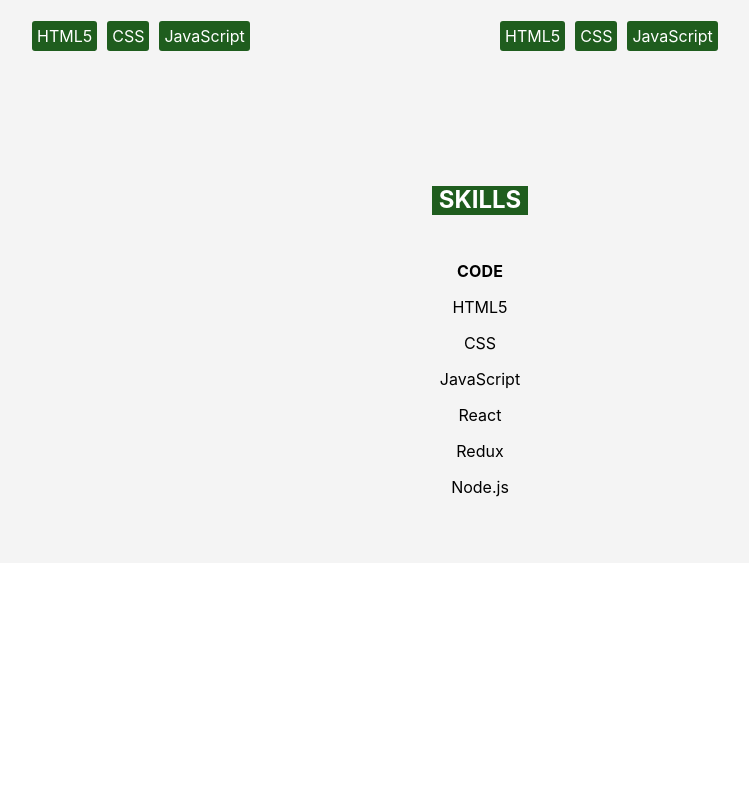
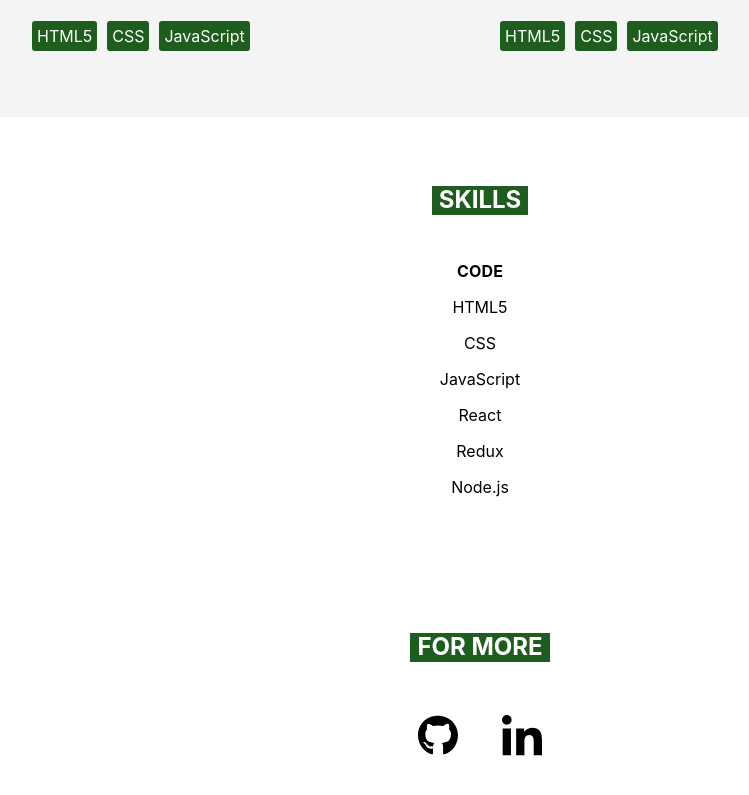
Before and after one commit to Technigo/project-react-portfolio, a React (Create React App) app: page / in a window 1280 px wide. Shown: the part 2126-2921 px from the top of the page, without its empty margins (160-909 px from the left). Before the commit the page ends 2689 px from the top, so only its background shows below. Built offline with nearby package versions, Linux system fonts and the light colour scheme.

Commit message:
Created Skills component,styled it. Need to add some more

```diff
--- a/src/App.js
+++ b/src/App.js
@@ -5,6 +5,7 @@ import Tech from 'components/Tech'
 import FeaturedProjects from 'components/FeaturedProjects'
 import OtherProjects from 'components/OtherProjects';
 import Skills from 'components/Skills'
+import ForMore from 'components/ForMore'
 
 export const App = () => {
   return (
@@ -15,6 +16,7 @@ export const App = () => {
       <FeaturedProjects />
       <OtherProjects />
       <Skills />
+      <ForMore />
     </div>
   )
 }
--- a/src/components/ForMore.js
+++ b/src/components/ForMore.js
@@ -1,13 +1,43 @@
-import React from "react";
-import { SectionContainer } from "./Globalstyles";
+/* eslint-disable linebreak-style */
+import React from 'react';
+import styled from 'styled-components';
+import { SectionContainer, SectionHeadings } from './Globalstyles';
+import linkedin from '../assets/linkedin.svg';
+import github from '../assets/github.svg';
 
 const ForMore = () => {
   return (
-        <SectionContainer>
+    <SectionContainer bgcolor="#f4f4f4">
       <SectionHeadings>FOR MORE</SectionHeadings>
       <ForMoreSection>
-
+        <a href="https://www.aftonbladet.se/" role="button" aria-pressed="false" aria-label="LinkedIn logo" target="_blank" rel="noreferrer">
+          <img className="social-icon" src={github} alt="LinkedIn logo" />
+        </a>
+        <a href="https://github.com/YoTesfam" role="button" aria-pressed="false" aria-label="Github logo" target="_blank" rel="noreferrer">
+          <img className="social-icon" src={linkedin} alt="Github logo" />
+        </a>
       </ForMoreSection>
     </SectionContainer>
   )
 }
+
+export default ForMore;
+
+const ForMoreSection = styled.div`
+    display: flex;
+    flex-direction: row;
+    justify-content: center;
+
+    img {
+    padding: 20px;
+    width: 40px;
+    margin: 3px 2px;
+    float: right;
+    transition: all 0.2s ease-in-out;
+
+
+    &:hover {
+        transform: scale(1.05);
+    }
+    }
+`
--- a/src/components/Globalstyles.js
+++ b/src/components/Globalstyles.js
@@ -12,7 +12,7 @@ export const SectionContainer = styled.section`
 /* display: block;
 text-align: center;
 margin-bottom: 50px; */
-background-color: #f4f4f4;
+/* background-color: #f4f4f4; */
 padding: 55px 30px;
 display: flex;
 flex-direction: column;
@@ -24,3 +24,22 @@ justify-content: center;
     padding: 50px 15%;
 }
 `
+
+export const SectionHeadings = styled.h2`
+/* text-transform: uppercase;
+color: white;
+width: fit-content;
+margin: 0 auto 30px;
+background-color: #1f5d1e;
+padding: 1px 7px; */
+line-height: 1.68rem;
+align-self: center;
+max-width: fit-content;
+padding: 0 1%;
+margin-bottom: 30px;
+background-color: #1f5d1e;
+color: white;
+font-size: 1.5rem;
+padding: 1px 7px;
+
+`
```
Also changed, not shown: 1 other file (tests, documents, lock files or other folders). Lines whose indentation alone changed are shown as unchanged.
